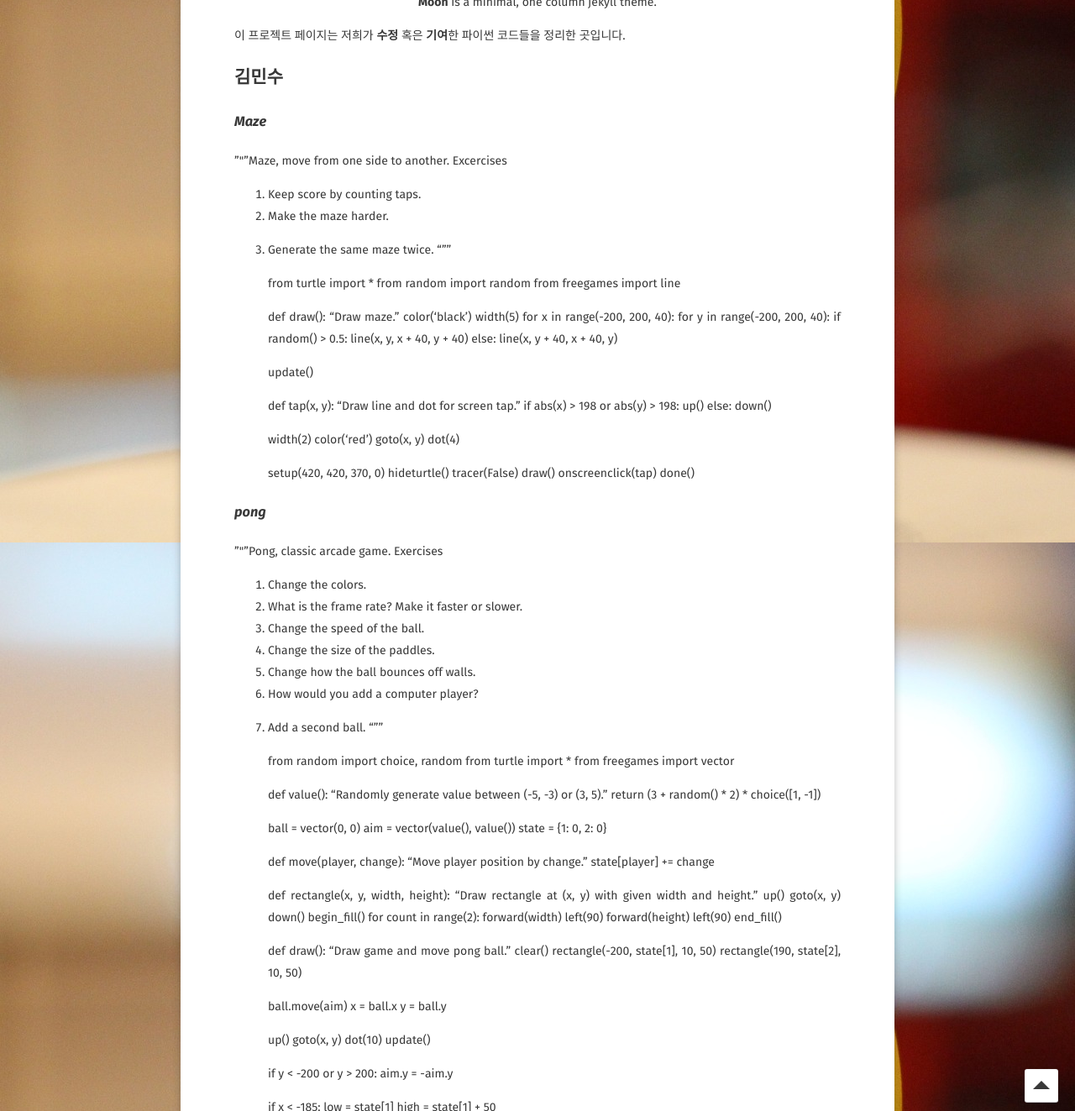
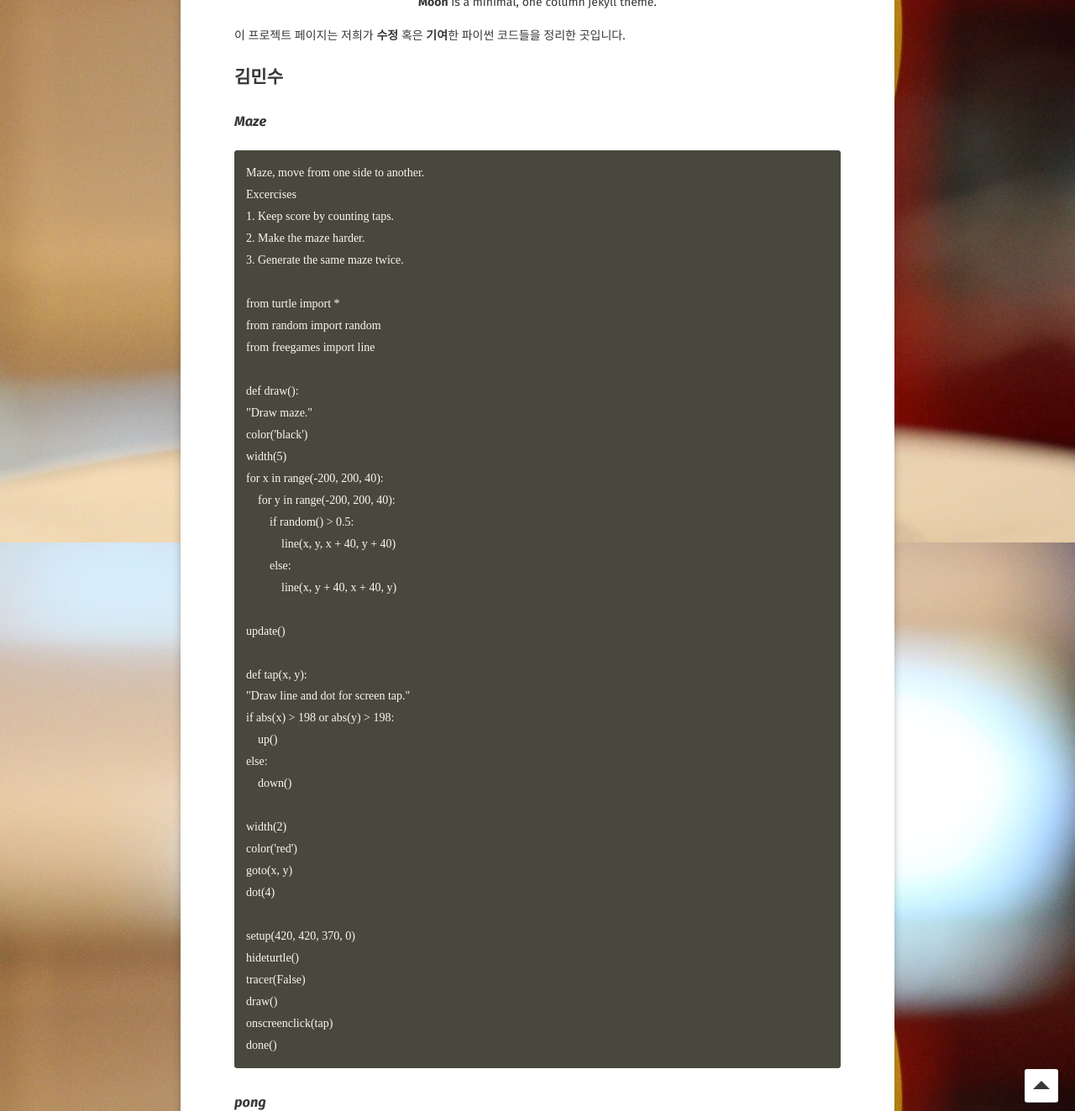
Before and after one commit to 19-1-skku-oss/2019-1-OSS-E3, a Jekyll site: the page built from _posts/2016-03-21-moon-theme.md, in a window 1280 px wide and 1400 px high, scrolled down 617 px, cut to the strip 77-1400 px from the top of the window. Shown: the whole strip at 84% size. Built offline with Jekyll 4.4.1, drawn with Linux system fonts in a browser that asks for light colours; some web fonts are replaced; comment, search, counter and statistics services are not loaded.

Commit message:
Update 2016-03-21-moon-theme.md

```diff
--- a/_posts/2016-03-21-moon-theme.md
+++ b/_posts/2016-03-21-moon-theme.md
@@ -24,12 +24,11 @@ comments: true
 
 #### <original code>
 
- """Maze, move from one side to another.
-Excercises
-1. Keep score by counting taps.
-2. Make the maze harder.
-3. Generate the same maze twice.
-"""
+    Maze, move from one side to another.
+    Excercises
+    1. Keep score by counting taps.
+    2. Make the maze harder.
+    3. Generate the same maze twice.
 
     from turtle import *
     from random import random
```
